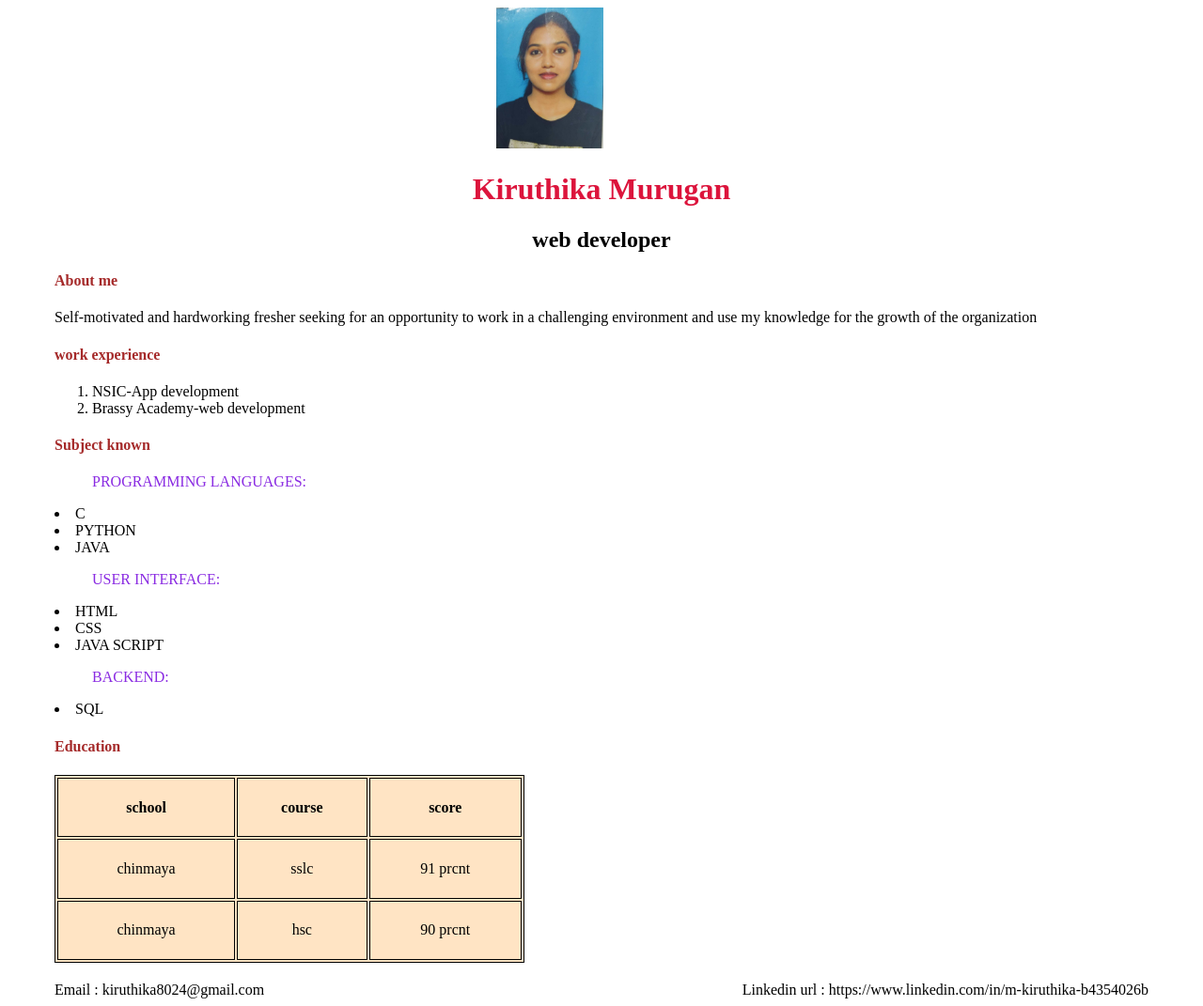
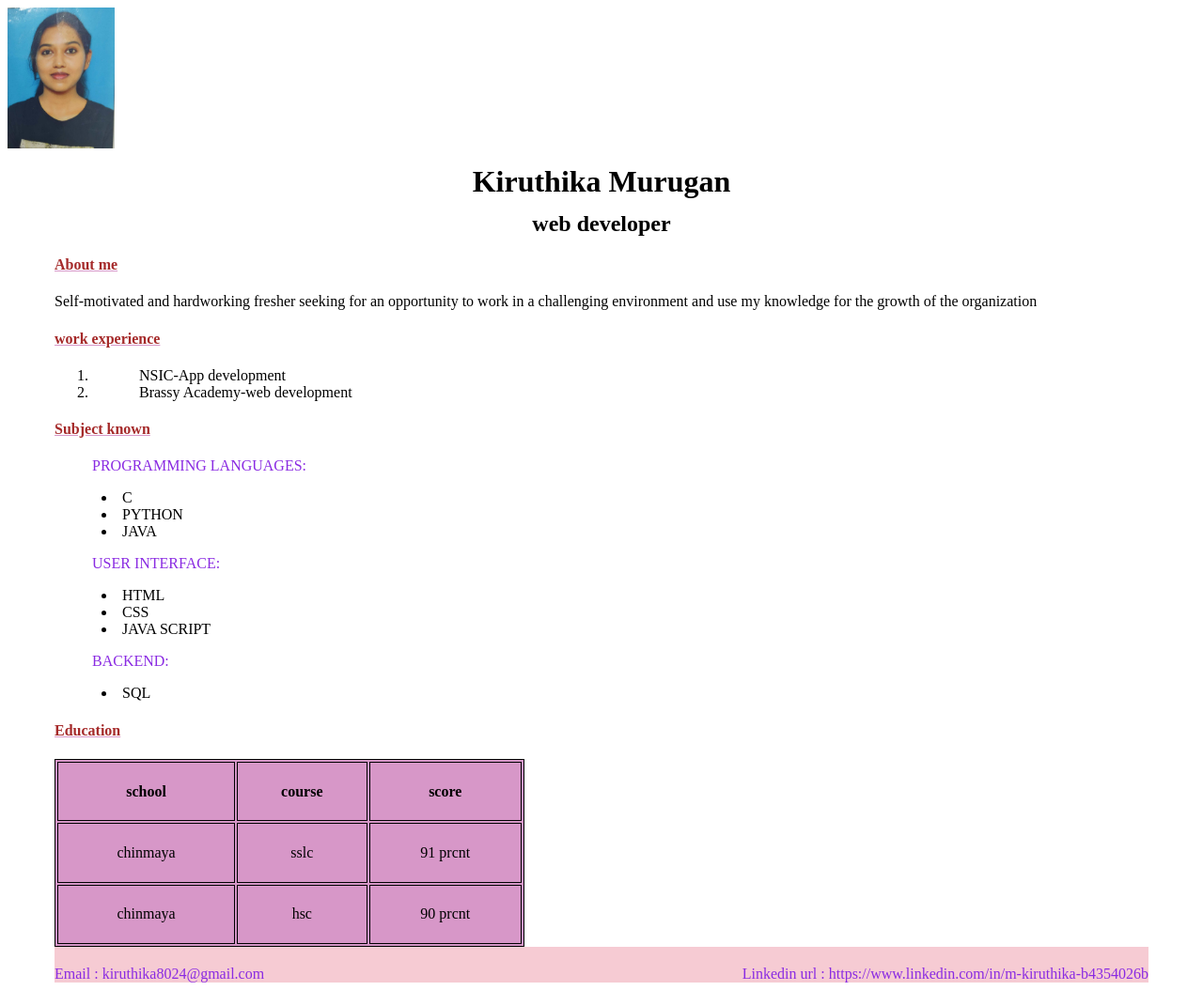
Before and after one commit to Kiruthikamurugan23/portfolio, a plain HTML site: page web dev/day 1/task 1/index.html in a window 1280 px wide. Shown: the whole page at 94% size. Drawn offline with Linux system fonts and the light colour scheme.

Commit message:
Update style.css

```diff
--- a/web dev/day 1/task 1/style.css
+++ b/web dev/day 1/task 1/style.css
@@ -1,6 +1,6 @@
 h1{
     text-align: center;
-
+    line-height: 20px;
 
 }
 h2{
@@ -11,19 +11,20 @@ h4{
     text-align: left;
     color: brown;
     text-size-adjust:40px;
+    text-decoration-color:  rgb(215, 151, 200);
+    text-decoration-line: underline;
 }
 P{
     align-content: baseline;
 }
-td{
-    text-align: center;
-}
+
 
 table{
 
     width: 500px;
     height: 200px;
-    background-color: bisque;
+    background-color: rgb(215, 151, 200);
+    text-align: center;
 
 }
 .container{
@@ -34,6 +35,8 @@ table{
     display: flex;
     justify-content: space-between;
     padding-top: 20px;
+    color: blueviolet;
+    background-color: rgb(246, 203, 211);
 
 }
 div{
@@ -45,9 +48,15 @@ ul{
 }
 img{
     height: 150px;
-    padding-left: 520px;
+
 
 }
-h1{
-    color: crimson;
+
+.jumbotron{
+    background-color: rgb(220, 195, 220);
+    display:flex;
+    justify-content: space-between;
 }
+li{
+    padding-left: 50px;
+}
```
